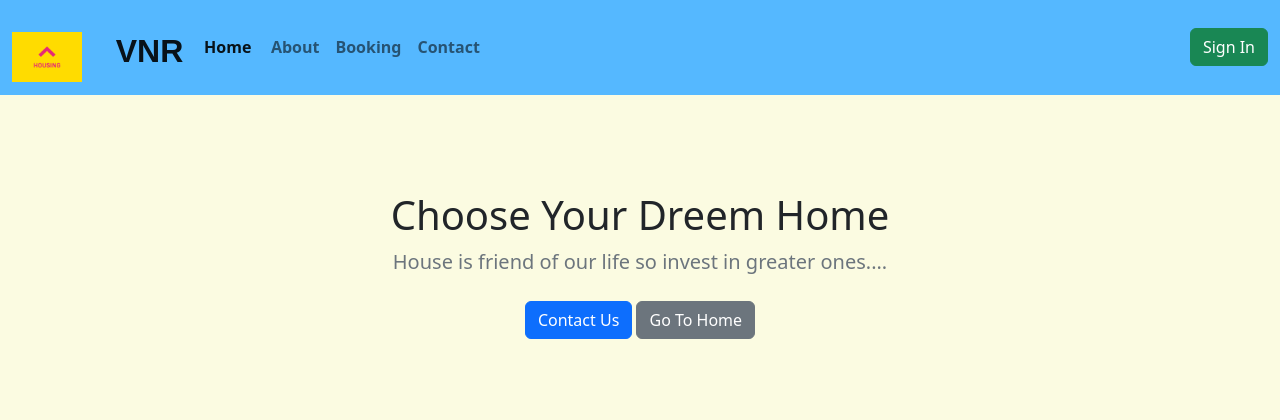
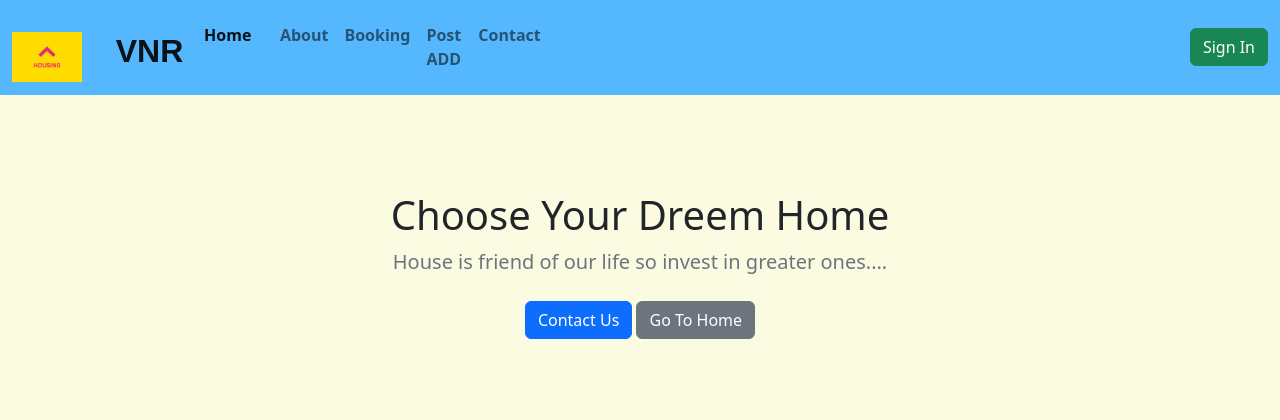
Before and after one commit to AjayNagarajM23/MultiPage-Responsive-Website-Using-Django-House-Booking, a Django app: page /book in a window 1280 px wide. Shown: the top 420 px of the page. Run offline with Django 4.2, Linux system fonts and the light colour scheme.

Commit message:
first commit

```diff
--- a/intern/urls.py
+++ b/intern/urls.py
@@ -11,4 +11,6 @@ urlpatterns = [
     path('contact', views.contact, name='contact'),
     path('book', views.book, name='book'),
     path('signout', views.signout, name='signout'),
+    path('postadd', views.postadd, name='postadd'),
+    path('showadd', views.showadd, name='showadd'),
 ]
--- a/intern/views.py
+++ b/intern/views.py
@@ -36,6 +36,20 @@ def contact(request):
         return redirect('index')
     return render(request, 'contact.html')
 
+
+def postadd(request):
+    if request.method == 'POST':
+        name = request.POST['name']
+        phno = request.POST['phno']
+        house = request.POST['house']
+        aboutHouse = request.POST['abouthouse']
+
+        messages.success(request, name)
+        messages.error(request,phno)
+        messages.warning(request,house)
+        messages.info(request,aboutHouse)
+        return render(request, 'showadd.html')
+    return render(request, 'postadd.html')
 
 def signin(request):
     if request.method == "POST":
@@ -80,3 +94,7 @@ def signout(request):
     logout(request)
     messages.success(request, " Logged out Successfully ")
     return redirect('index')
+
+
+def showadd(request):
+    return render(request, 'showadd.html')
--- a/templates/base.html
+++ b/templates/base.html
@@ -38,6 +38,9 @@
                 </li>
                 <li class="nav-item">
                     <a class="nav-link" href="/book"><b>Booking</b></a>
+                </li>
+                <li class="nav-item">
+                    <a class="nav-link" href="/postadd"><b>Post ADD</b></a>
                 </li>
                 <li class="nav-item">
                     <a class="nav-link" href="/contact"><b>Contact</b></a>
```
